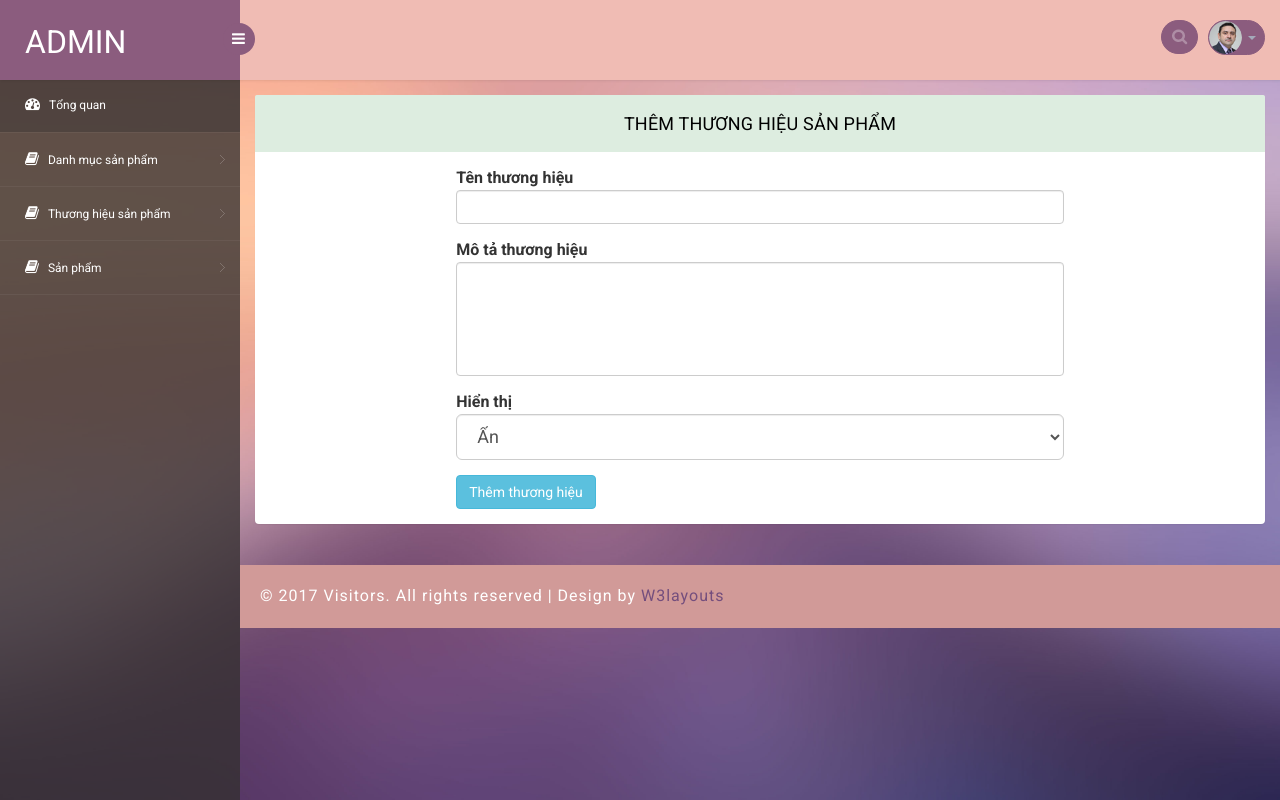
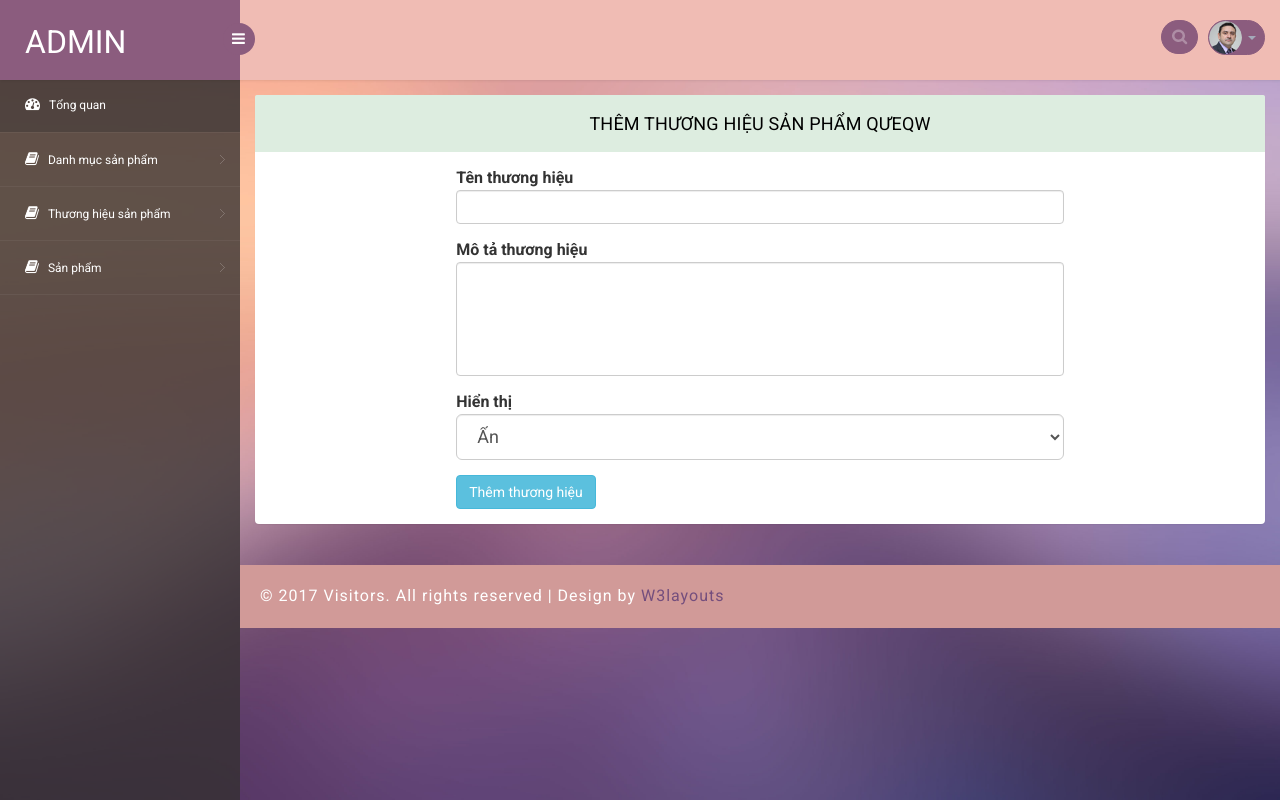
Before and after one commit to haiyenn01/BTLShopBanHang, a Laravel app: page /add-brand-product in a window 1280 px wide. Run offline with Laravel 8, Linux system fonts and the light colour scheme.

Commit message:
add brand

```diff
--- a/resources/views/admin/add_brand_product.blade.php
+++ b/resources/views/admin/add_brand_product.blade.php
@@ -5,7 +5,7 @@
     <div class="col-lg-12">
         <section class="panel">
             <header class="panel-heading">
-                            Thêm thương hiệu sản phẩm
+                            Thêm thương hiệu sản phẩm  qưeqw
             </header>
             <div class="panel-body">
                     <?php
```
